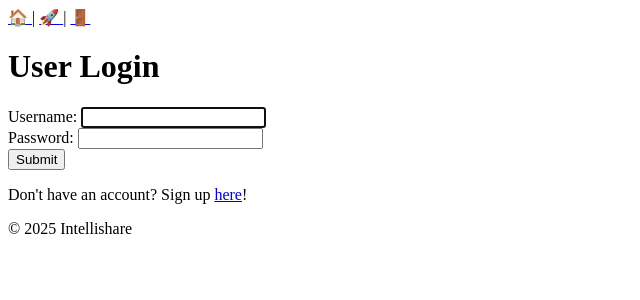
After one commit to kaddu341/IntelliShare, a Django app: page /users/login/ in a window 1280 px wide. The commit adds this page. Shown: the top 300 px of the page, without its empty margins (0-640 px from the left). Run offline with Django 5.2, Linux system fonts and the light colour scheme.

Commit message:
added user login page

```diff
--- a/src/intellishare/settings.py
+++ b/src/intellishare/settings.py
@@ -126,6 +126,10 @@ USE_TZ = True
 
 STATIC_URL = "static/"
 
+STATICFILES_DIRS = [
+    BASE_DIR / "static",
+]
+
 # Default primary key field type
 # https://docs.djangoproject.com/en/5.1/ref/settings/#default-auto-field
 
--- a/src/templates/home.html
+++ b/src/templates/home.html
@@ -1,4 +1,5 @@
 {% extends 'layout.html' %}
+{% load static %}
 
 {% block title %}
     Home
@@ -6,5 +7,8 @@
 
 {% block content %}
     <h1>Home</h1>
-    <p>Sign up <a href="/users/register">here</a>!</p>
+    <h2>TL;DR</h2>
+    <p>Intellishare is a marketplace for the most precious commodity of the 21st century - computing power!</p>
+    <img src="{% static 'images/logo.png' %}" alt="Intellishare Logo", width="700px">
+    <p>Sign in <a href="/users/login/">here</a> or <a href="/users/register/">sign up</a> if you don't already have an account!</p>
 {% endblock %}
--- a/src/templates/layout.html
+++ b/src/templates/layout.html
@@ -18,6 +18,9 @@
                 </a> |
                 <a href="{% url 'users:register' %}">
                     <span role="img" aria-label="User Registration" title="User Registration">🚀</span>
+                </a> |
+                <a href="{% url 'users:login' %}">
+                    <span role="img" aria-label="User Login" title="User Login">🚪</span>
                 </a>
             </nav>
         </header>
--- /dev/null
+++ b/src/users/templates/users/login.html
@@ -0,0 +1,15 @@
+{% extends "layout.html" %}
+
+{% block title %}
+    User Login
+{% endblock %}
+
+{% block content %}
+    <h1>User Login</h1>
+    <form action="/users/login/" method="post">
+        {% csrf_token %}
+        {{ form }}
+        <button>Submit</button>
+    </form>
+    <p>Don't have an account? Sign up <a href="{% url 'users:register' %}">here</a>!</p>
+{% endblock %}
--- a/src/users/urls.py
+++ b/src/users/urls.py
@@ -6,4 +6,5 @@ app_name = "users"
 
 urlpatterns = [
     path("register/", views.register_view, name="register"),
+    path("login/", views.login_view, name="login"),
 ]
--- a/src/users/views.py
+++ b/src/users/views.py
@@ -1,4 +1,5 @@
-from django.contrib.auth.forms import UserCreationForm
+from django.contrib.auth import login
+from django.contrib.auth.forms import AuthenticationForm, UserCreationForm
 from django.shortcuts import redirect, render
 
 
@@ -7,8 +8,19 @@ def register_view(request):
     if request.method == "POST":
         form = UserCreationForm(request.POST)
         if form.is_valid():
-            form.save()
+            login(request, form.save())
             return redirect("home")
     else:
         form = UserCreationForm()
     return render(request, "users/register.html", {"form": form})
+
+
+def login_view(request):
+    if request.method == "POST":
+        form = AuthenticationForm(data=request.POST)
+        if form.is_valid():
+            login(request, form.get_user())
+            return redirect("home")
+    else:
+        form = AuthenticationForm()
+    return render(request, "users/login.html", {"form": form})
```
Also changed, not shown: src/static/images/logo.png (added).
